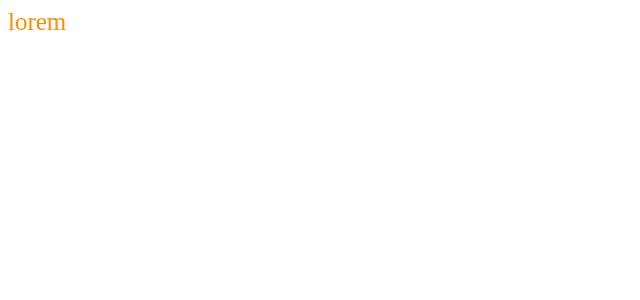
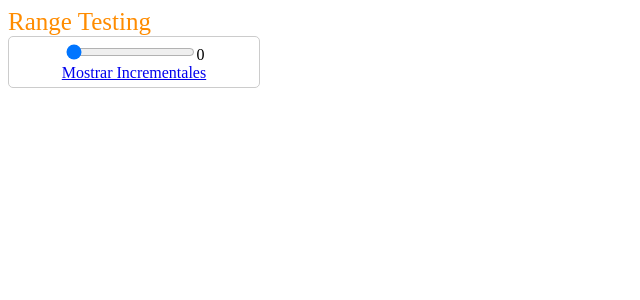
Before and after one commit to wlizama/vuejs-training, a Vue app in the folder Components-app-test/: page / in a window 1280 px wide. Shown: the top 300 px of the page, without its empty margins (0-640 px from the left). Built offline with nearby package versions, Linux system fonts and the light colour scheme.

Commit message:
Components-app-test - elemento funcionando

```diff
--- a/Components-app-test/src/App.vue
+++ b/Components-app-test/src/App.vue
@@ -1,30 +1,45 @@
 <template>
     <section>
-        <div class="colored" @click="mostrar">{{ textillo }}</div>
-        <div v-if="is_mostrar">Lorem ipsum dolor sit amet consectetur adipisicing elit. Ut dolorum quibusdam magnam nesciunt voluptate similique earum provident explicabo hic maxime. Culpa vel debitis qui beatae velit laboriosam, ratione obcaecati veniam?</div>
+        <div class="title-head">{{ title }}</div>
+        <MyRange :conf="range_conf">
+            <div>
+                <a href="#" @click="mostrarIncrementals">{{text_increm}}</a>
+            </div>
+        </MyRange>
     </section>
 </template>
 
 <script>
+    import MyRange from "./components/MyRange.vue"
 
     export default {
         name: "mainApp",
         data () {
             return {
-                textillo : "lorem",
-                is_mostrar : false
+                title : "Range Testing",
+                text_increm : "Mostrar Incrementales",
+                range_conf : {
+                    value : 0,
+                    // min: 0,
+                    // max: 100,
+                    step: 1,
+                    show_incrementals: false
+                }
             }
         },
         methods : {
-            mostrar () {
-                this.is_mostrar = !this.is_mostrar
+            mostrarIncrementals () {
+                this.range_conf.show_incrementals = !this.range_conf.show_incrementals
             }
+        },
+        components : {
+            MyRange
         }
     }
 </script>
 
-<style>
-    .colored {
+<style scoped>
+    .title-head {
         color: darkorange;
         font-size: 25px
     }
--- /dev/null
+++ b/Components-app-test/src/components/MyRange.vue
@@ -0,0 +1,63 @@
+<template>
+    <div class="range">
+        <div class="input-range">
+            <input type="range" v-model="conf.value" :min="conf.min" :max="conf.max" :step="conf.step">
+            <span>{{ conf.value }}</span>
+        </div>
+        <slot></slot>
+        <div class="buttons-inc-dec" v-if="conf.show_incrementals">
+            <button @click="rangeIncDec('inc')">+</button>
+            <button @click="rangeIncDec('dec')">-</button>
+        </div>
+    </div>
+</template>
+
+<script>
+    export default {
+        name : "myrange",
+        props : {
+            conf : {
+                // tipos
+                value : Number,
+                min : {
+                    type : Number,
+                    default: 0
+                },
+                max : {
+                    type : Number,
+                    default: 100
+                },
+                step : {
+                    type : Number,
+                    default: 1
+                },
+                show_incrementals : Boolean
+            }
+        },
+        methods : {
+            rangeIncDec (action) {
+                if(action === "inc")
+                    this.conf.value = parseFloat(this.conf.value) + parseFloat(this.conf.step)
+
+                if(action === "dec")
+                    this.conf.value = parseFloat(this.conf.value) - parseFloat(this.conf.step)
+            }
+        }
+    }
+</script>
+
+<style>
+    .range {
+        display: flex;
+        border: 1px solid #CCC;
+        border-radius: 5px;
+        padding: 5px;
+        flex-direction: column;
+        align-items: center;
+        max-width: 240px;
+    }
+    .range .input-range, .range .buttons-inc-dec {
+        display: block;
+
+    }
+</style>
```
